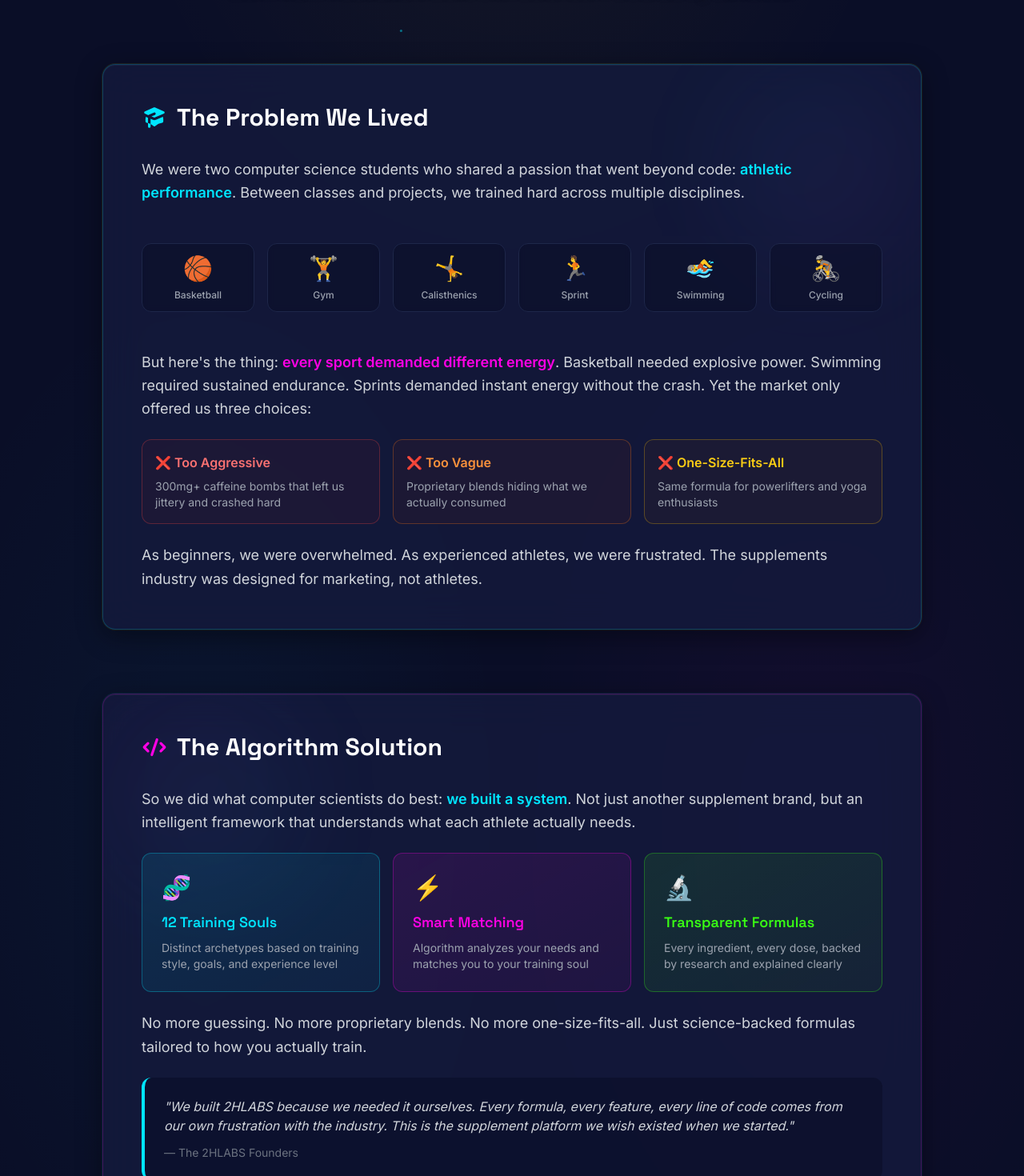
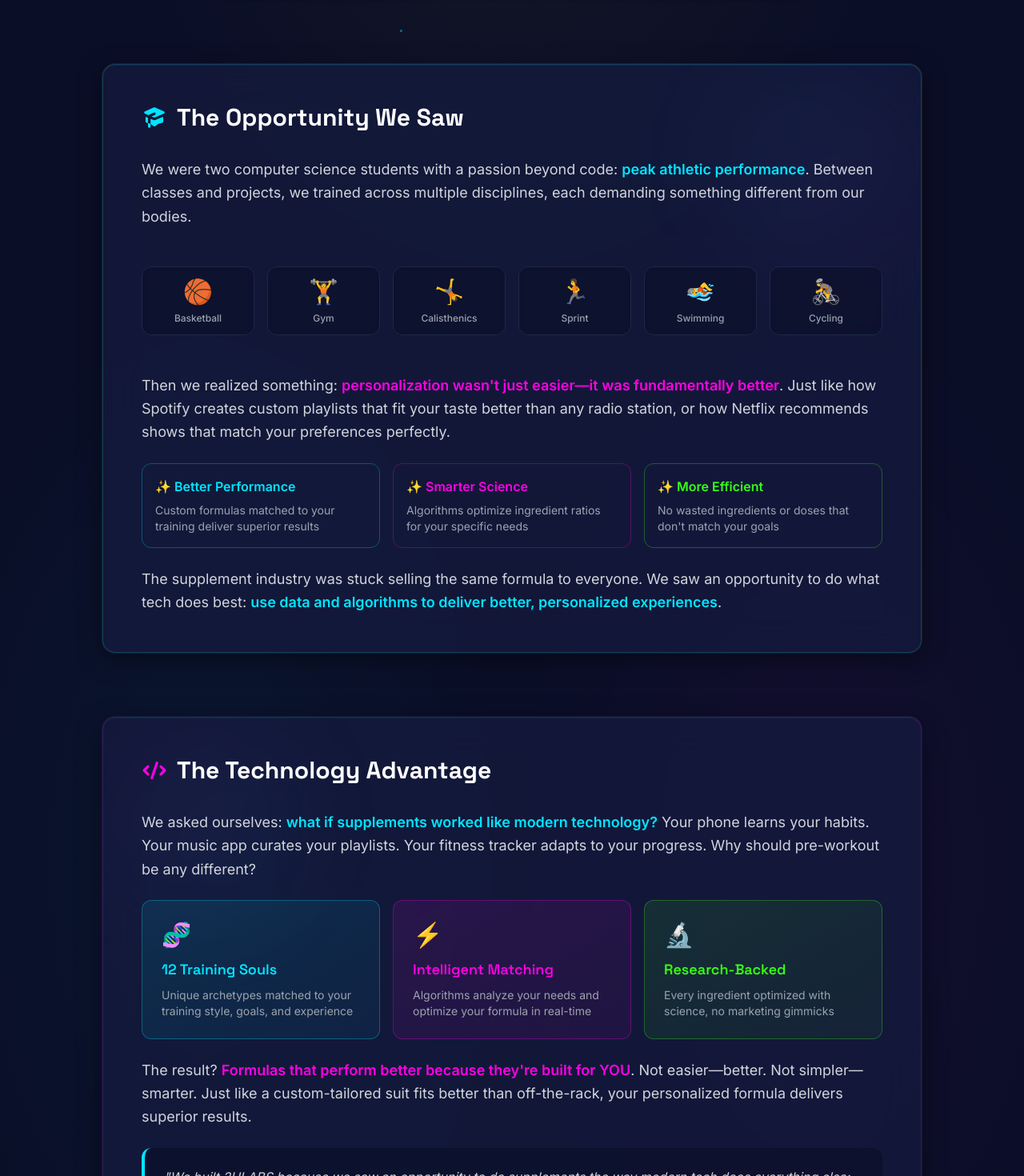
Before and after one commit to HermannPR/2HLABS, a React (Vite) app: page /about in a window 1280 px wide. Shown: the part 400-1870 px from the top of the page at 80% size. Built offline with nearby package versions, Linux system fonts and the light colour scheme.

Commit message:
Rewrite About story: focus on opportunity and personalization being superior, not easier

```diff
--- a/src/pages/About.tsx
+++ b/src/pages/About.tsx
@@ -105,7 +105,7 @@ export const About = () => {
                 textShadow: '0 2px 8px rgba(0,0,0,0.6)'
               }}
             >
-              Born from frustration. Built with science. Powered by athletes.
+              Built from opportunity. Powered by science. Made for athletes.
             </motion.p>
           </motion.div>
 
@@ -127,11 +127,11 @@ export const About = () => {
                 <div className="relative space-y-6">
                   <div className="flex items-center gap-3 mb-8">
                     <HiAcademicCap className="text-primary" size={32} />
-                    <h2 className="text-3xl font-heading font-bold">The Problem We Lived</h2>
+                    <h2 className="text-3xl font-heading font-bold">The Opportunity We Saw</h2>
                   </div>
 
                   <p className="text-lg text-gray-300 leading-relaxed">
-                    We were two computer science students who shared a passion that went beyond code: <span className="text-primary font-semibold">athletic performance</span>. Between classes and projects, we trained hard across multiple disciplines.
+                    We were two computer science students with a passion beyond code: <span className="text-primary font-semibold">peak athletic performance</span>. Between classes and projects, we trained across multiple disciplines, each demanding something different from our bodies.
                   </p>
 
                   <div className="grid grid-cols-2 sm:grid-cols-3 md:grid-cols-6 gap-4 py-6">
@@ -150,26 +150,26 @@ export const About = () => {
                   </div>
 
                   <p className="text-lg text-gray-300 leading-relaxed">
-                    But here's the thing: <span className="text-secondary font-semibold">every sport demanded different energy</span>. Basketball needed explosive power. Swimming required sustained endurance. Sprints demanded instant energy without the crash. Yet the market only offered us three choices:
+                    Then we realized something: <span className="text-secondary font-semibold">personalization wasn't just easier—it was fundamentally better</span>. Just like how Spotify creates custom playlists that fit your taste better than any radio station, or how Netflix recommends shows that match your preferences perfectly.
                   </p>
 
                   <div className="grid md:grid-cols-3 gap-4 my-8">
-                    <div className="p-4 rounded-xl bg-red-900/10 border border-red-500/30">
-                      <p className="text-red-400 font-semibold mb-2">❌ Too Aggressive</p>
-                      <p className="text-sm text-gray-400">300mg+ caffeine bombs that left us jittery and crashed hard</p>
+                    <div className="p-4 rounded-xl bg-primary-900/10 border border-primary/30">
+                      <p className="text-primary font-semibold mb-2">✨ Better Performance</p>
+                      <p className="text-sm text-gray-400">Custom formulas matched to your training deliver superior results</p>
                     </div>
-                    <div className="p-4 rounded-xl bg-orange-900/10 border border-orange-500/30">
-                      <p className="text-orange-400 font-semibold mb-2">❌ Too Vague</p>
-                      <p className="text-sm text-gray-400">Proprietary blends hiding what we actually consumed</p>
+                    <div className="p-4 rounded-xl bg-secondary-900/10 border border-secondary/30">
+                      <p className="text-secondary font-semibold mb-2">✨ Smarter Science</p>
+                      <p className="text-sm text-gray-400">Algorithms optimize ingredient ratios for your specific needs</p>
                     </div>
-                    <div className="p-4 rounded-xl bg-yellow-900/10 border border-yellow-500/30">
-                      <p className="text-yellow-400 font-semibold mb-2">❌ One-Size-Fits-All</p>
-                      <p className="text-sm text-gray-400">Same formula for powerlifters and yoga enthusiasts</p>
+                    <div className="p-4 rounded-xl bg-accent-900/10 border border-accent/30">
+                      <p className="text-accent font-semibold mb-2">✨ More Efficient</p>
+                      <p className="text-sm text-gray-400">No wasted ingredients or doses that don't match your goals</p>
                     </div>
                   </div>
 
                   <p className="text-lg text-gray-300 leading-relaxed">
-                    As beginners, we were overwhelmed. As experienced athletes, we were frustrated. The supplements industry was designed for marketing, not athletes.
+                    The supplement industry was stuck selling the same formula to everyone. We saw an opportunity to do what tech does best: <span className="text-primary font-semibold">use data and algorithms to deliver better, personalized experiences</span>.
                   </p>
                 </div>
               </div>
@@ -194,38 +194,38 @@ export const About = () => {
                 <div className="relative space-y-6">
                   <div className="flex items-center gap-3 mb-8">
                     <HiCode className="text-secondary" size={32} />
-                    <h2 className="text-3xl font-heading font-bold">The Algorithm Solution</h2>
+                    <h2 className="text-3xl font-heading font-bold">The Technology Advantage</h2>
                   </div>
 
                   <p className="text-lg text-gray-300 leading-relaxed">
-                    So we did what computer scientists do best: <span className="text-primary font-semibold">we built a system</span>. Not just another supplement brand, but an intelligent framework that understands what each athlete actually needs.
+                    We asked ourselves: <span className="text-primary font-semibold">what if supplements worked like modern technology?</span> Your phone learns your habits. Your music app curates your playlists. Your fitness tracker adapts to your progress. Why should pre-workout be any different?
                   </p>
 
                   <div className="grid md:grid-cols-3 gap-4 my-8">
                     <div className="p-6 rounded-xl bg-gradient-to-br from-primary/10 to-primary/5 border border-primary/30 hover:border-primary/50 transition-all">
                       <div className="text-3xl mb-3">🧬</div>
                       <h3 className="text-lg font-semibold text-primary mb-2">12 Training Souls</h3>
-                      <p className="text-sm text-gray-400">Distinct archetypes based on training style, goals, and experience level</p>
+                      <p className="text-sm text-gray-400">Unique archetypes matched to your training style, goals, and experience</p>
                     </div>
                     <div className="p-6 rounded-xl bg-gradient-to-br from-secondary/10 to-secondary/5 border border-secondary/30 hover:border-secondary/50 transition-all">
                       <div className="text-3xl mb-3">⚡</div>
-                      <h3 className="text-lg font-semibold text-secondary mb-2">Smart Matching</h3>
-                      <p className="text-sm text-gray-400">Algorithm analyzes your needs and matches you to your training soul</p>
+                      <h3 className="text-lg font-semibold text-secondary mb-2">Intelligent Matching</h3>
+                      <p className="text-sm text-gray-400">Algorithms analyze your needs and optimize your formula in real-time</p>
                     </div>
                     <div className="p-6 rounded-xl bg-gradient-to-br from-accent/10 to-accent/5 border border-accent/30 hover:border-accent/50 transition-all">
                       <div className="text-3xl mb-3">🔬</div>
-                      <h3 className="text-lg font-semibold text-accent mb-2">Transparent Formulas</h3>
-                      <p className="text-sm text-gray-400">Every ingredient, every dose, backed by research and explained clearly</p>
+                      <h3 className="text-lg font-semibold text-accent mb-2">Research-Backed</h3>
+                      <p className="text-sm text-gray-400">Every ingredient optimized with science, no marketing gimmicks</p>
                     </div>
                   </div>
 
                   <p className="text-lg text-gray-300 leading-relaxed">
-                    No more guessing. No more proprietary blends. No more one-size-fits-all. Just science-backed formulas tailored to how you actually train.
+                    The result? <span className="text-secondary font-semibold">Formulas that perform better because they're built for YOU</span>. Not easier—better. Not simpler—smarter. Just like a custom-tailored suit fits better than off-the-rack, your personalized formula delivers superior results.
                   </p>
 
                   <div className="mt-8 p-6 rounded-xl bg-dark/60 border-l-4 border-primary">
                     <p className="text-gray-300 italic">
-                      "We built 2HLABS because we needed it ourselves. Every formula, every feature, every line of code comes from our own frustration with the industry. This is the supplement platform we wish existed when we started."
+                      "We built 2HLABS because we saw an opportunity to do supplements the way modern tech does everything else: personalized, data-driven, and optimized for each individual. Custom isn't just convenient—it's objectively superior."
                     </p>
                     <p className="text-sm text-gray-500 mt-3">— The 2HLABS Founders</p>
                   </div>
```
